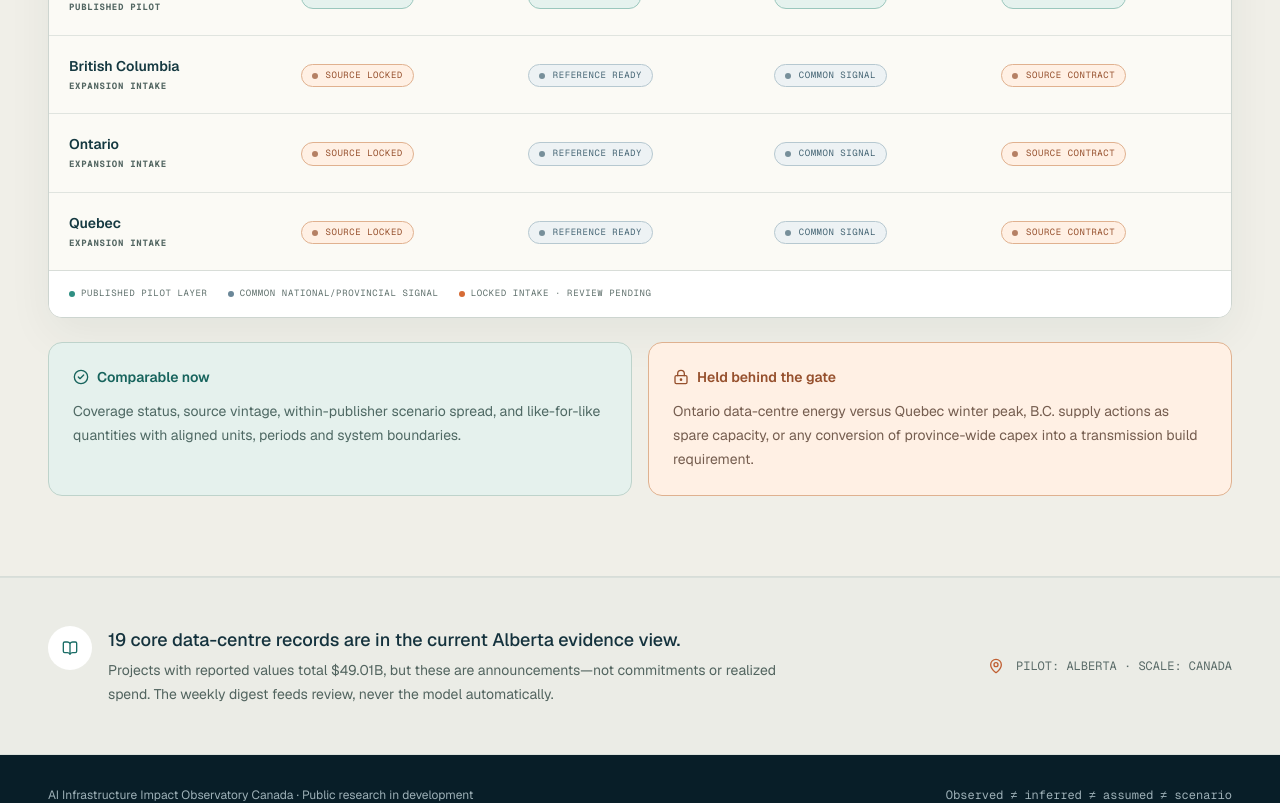
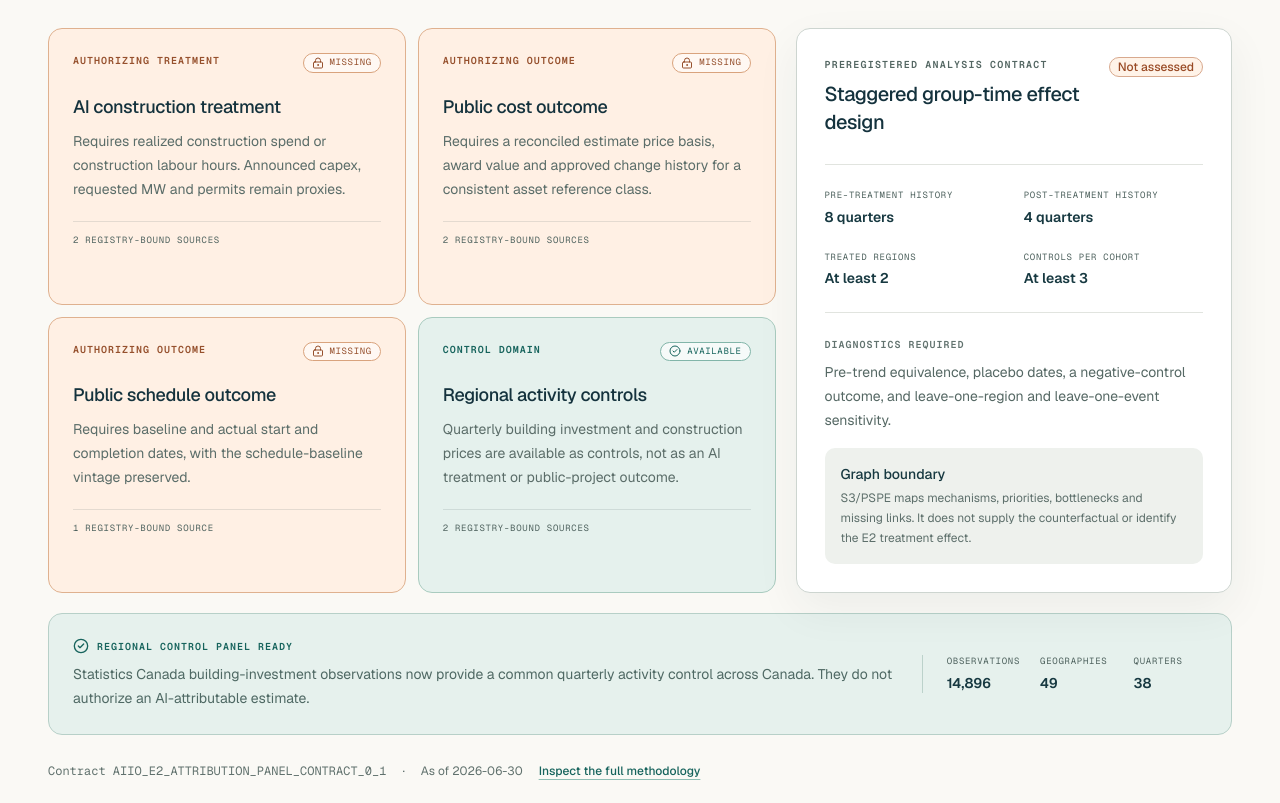
Before and after one commit to chiKeka/aiio-canada, a Next.js app: page /research in a window 1280 px wide. Shown: the part 2300-3103 px from the top of the page. Built offline with nearby package versions, Linux system fonts and the light colour scheme.

Commit message:
Add research identification gate console

```diff
--- a/components/observatory-dashboard.tsx
+++ b/components/observatory-dashboard.tsx
@@ -32,6 +32,8 @@ import {
   CardTitle,
 } from '@/components/ui/card';
 import releaseData from '@/public/data/latest.json';
+import attributionReadiness from '@/data/model-runs/ai_attribution_identification_readiness_v0.1.json';
+import buildingInvestmentControls from '@/data/model-runs/building_investment_controls_canada_v0.1.json';
 import { ModeToggle } from '@/components/mode-toggle';
 import { boundedDisplayScore } from '@/lib/decision-analysis';
 
@@ -79,6 +81,38 @@ const provincialCoverage = [
 ];
 
 const coverageColumns = ['Public projects', 'Cost reference', 'Trade labour', 'Power planning'];
+
+const attributionDomainMeta = [
+  {
+    id: 'REALIZED_AI_CONSTRUCTION_TREATMENT',
+    label: 'AI construction treatment',
+    role: 'Authorizing treatment',
+    summary: 'Requires realized construction spend or construction labour hours. Announced capex, requested MW and permits remain proxies.',
+  },
+  {
+    id: 'PUBLIC_PROJECT_COST_OUTCOMES',
+    label: 'Public cost outcome',
+    role: 'Authorizing outcome',
+    summary: 'Requires a reconciled estimate price basis, award value and approved change history for a consistent asset reference class.',
+  },
+  {
+    id: 'PUBLIC_PROJECT_SCHEDULE_OUTCOMES',
+    label: 'Public schedule outcome',
+    role: 'Authorizing outcome',
+    summary: 'Requires baseline and actual start and completion dates, with the schedule-baseline vintage preserved.',
+  },
+  {
+    id: 'REGIONAL_CONSTRUCTION_ACTIVITY_CONTROLS',
+    label: 'Regional activity controls',
+    role: 'Control domain',
+    summary: 'Quarterly building investment and construction prices are available as controls, not as an AI treatment or public-project outcome.',
+  },
+];
+
+const attributionDomains = attributionDomainMeta.map((meta) => ({
+  ...meta,
+  domain: attributionReadiness.domain_status.find((domain) => domain.domain_id === meta.id),
+}));
 
 export function ObservatoryDashboard() {
   const [capex, setCapex] = useState(50);
@@ -306,6 +340,87 @@ export function ObservatoryDashboard() {
         </div>
       </section>
 
+      <section id="identification-gate" className="border-y border-[#d7ddd8] bg-[#faf9f5]">
+        <div className="mx-auto max-w-[1440px] px-5 py-14 sm:px-8 lg:px-12 lg:py-20">
+          <div className="grid gap-8 lg:grid-cols-[minmax(0,.78fr)_minmax(520px,1.22fr)] lg:items-end">
+            <div>
+              <p className="font-mono text-xs font-semibold uppercase tracking-[0.15em] text-[#28766d]">Causal identification gate</p>
+              <h2 className="mt-4 max-w-2xl text-balance text-3xl font-medium tracking-[-0.045em] text-[#0d2b36] sm:text-5xl">
+                The model may explain pressure before it may claim an AI effect.
+              </h2>
+            </div>
+            <div className="border-l-2 border-[#d66b35] pl-5">
+              <p className="font-mono text-[10px] font-semibold uppercase tracking-[0.12em] text-[#96502d]">Current publication state · withheld</p>
+              <p className="mt-3 max-w-2xl text-sm leading-6 text-[#5c6965]">
+                {attributionReadiness.publication_authorization.reason} Cost escalation and schedule-delay fields remain null—not zero.
+              </p>
+            </div>
+          </div>
+
+          <div className="mt-10 grid gap-5 xl:grid-cols-[minmax(0,1.25fr)_minmax(380px,.75fr)]">
+            <div className="grid gap-3 sm:grid-cols-2" aria-label="Causal attribution evidence domains">
+              {attributionDomains.map(({ domain, id, label, role, summary }) => (
+                <AttributionDomainCard
+                  key={id}
+                  label={label}
+                  role={role}
+                  sourceCount={domain?.source_ids.length ?? 0}
+                  status={domain?.status ?? 'not_assessed'}
+                  summary={summary}
+                />
+              ))}
+            </div>
+
+            <article className="rounded-xl border border-[#cdd5d0] bg-white p-6 shadow-[0_16px_45px_rgba(21,55,55,.06)] sm:p-7">
+              <div className="flex items-start justify-between gap-4">
+                <div>
+                  <p className="font-mono text-[10px] font-semibold uppercase tracking-[0.12em] text-[#536662]">Preregistered analysis contract</p>
+                  <h3 className="mt-2 text-xl font-medium tracking-[-0.025em] text-[#14323d]">Staggered group-time effect design</h3>
+                </div>
+                <Badge variant="outline" className="border-[#d8a98e] bg-[#fff3e8] text-[#994a25]">Not assessed</Badge>
+              </div>
+
+              <dl className="mt-7 grid grid-cols-2 gap-x-5 gap-y-6 border-y border-[#e1e4df] py-6">
+                <ContractMetric label="Pre-treatment history" value={`${attributionReadiness.design.minimum_pre_treatment_quarters} quarters`} />
+                <ContractMetric label="Post-treatment history" value={`${attributionReadiness.design.minimum_post_treatment_quarters} quarters`} />
+                <ContractMetric label="Treated regions" value={`At least ${attributionReadiness.design.minimum_treated_regions}`} />
+                <ContractMetric label="Controls per cohort" value={`At least ${attributionReadiness.design.minimum_control_regions_per_cohort}`} />
+              </dl>
+
+              <div className="mt-6 space-y-4">
+                <div>
+                  <p className="font-mono text-[10px] font-semibold uppercase tracking-[0.1em] text-[#62736f]">Diagnostics required</p>
+                  <p className="mt-2 text-sm leading-6 text-[#556864]">Pre-trend equivalence, placebo dates, a negative-control outcome, and leave-one-region and leave-one-event sensitivity.</p>
+                </div>
+                <div className="rounded-lg bg-[#eef1ed] p-4">
+                  <p className="text-sm font-medium text-[#173941]">Graph boundary</p>
+                  <p className="mt-1 text-xs leading-5 text-[#5d6f6b]">{attributionReadiness.graph_role}</p>
+                </div>
+              </div>
+            </article>
+          </div>
+
+          <div className="mt-5 grid gap-5 rounded-xl border border-[#b7d0c8] bg-[#e6f1ed] p-5 sm:grid-cols-[minmax(0,1fr)_auto] sm:items-center sm:p-6">
+            <div>
+              <div className="flex items-center gap-2 text-[#17645d]"><CircleCheck className="size-4" /><p className="font-mono text-[10px] font-semibold uppercase tracking-[0.1em]">Regional control panel ready</p></div>
+              <p className="mt-2 text-sm leading-6 text-[#4f6964]">Statistics Canada building-investment observations now provide a common quarterly activity control across Canada. They do not authorize an AI-attributable estimate.</p>
+            </div>
+            <dl className="grid grid-cols-3 gap-5 border-t border-[#bcd2cb] pt-5 sm:border-l sm:border-t-0 sm:pl-6 sm:pt-0">
+              <ContractMetric label="Observations" value={buildingInvestmentControls.observation_count.toLocaleString('en-CA')} />
+              <ContractMetric label="Geographies" value={buildingInvestmentControls.geography_count.toString()} />
+              <ContractMetric label="Quarters" value={buildingInvestmentControls.quarter_count.toString()} />
+            </dl>
+          </div>
+
+          <div className="mt-7 flex flex-wrap items-center gap-4 text-xs text-[#60716d]">
+            <span className="font-mono">Contract {attributionReadiness.contract_id}</span>
+            <span aria-hidden="true">·</span>
+            <span>As of {buildingInvestmentControls.as_of_date}</span>
+            <Link className="font-medium text-[#17645d] underline decoration-[#8fbeb4] underline-offset-4 hover:text-[#0d4844]" href="/methods">Inspect the full methodology</Link>
+          </div>
+        </div>
+      </section>
+
       <section id="canada-coverage" className="border-y border-[#d7ddd8] bg-[#f0efe8]">
         <div className="mx-auto max-w-[1440px] px-5 py-14 sm:px-8 lg:px-12 lg:py-20">
           <div className="flex flex-col justify-between gap-6 lg:flex-row lg:items-end">
@@ -405,3 +520,24 @@ function CoverageStatus({ status }: { status: string }) {
       : 'border-[#e0b18f] bg-[#fff0e4] text-[#96502d]';
   return <span className={`inline-flex items-center gap-2 rounded-full border px-2.5 py-1 font-mono text-[9px] uppercase tracking-[0.06em] ${tone}`}><span className="size-1.5 rounded-full bg-current opacity-70" />{status}</span>;
 }
+
+function AttributionDomainCard({ label, role, sourceCount, status, summary }: { label: string; role: string; sourceCount: number; status: string; summary: string }) {
+  const available = status === 'available';
+  return (
+    <article className={`rounded-xl border p-5 sm:p-6 ${available ? 'border-[#a9cbbf] bg-[#e5f1ed]' : 'border-[#dfb18f] bg-[#fff0e4]'}`}>
+      <div className="flex items-start justify-between gap-3">
+        <p className={`font-mono text-[10px] font-semibold uppercase tracking-[0.1em] ${available ? 'text-[#17645d]' : 'text-[#96502d]'}`}>{role}</p>
+        <span className={`inline-flex items-center gap-1.5 rounded-full border px-2 py-0.5 font-mono text-[9px] uppercase tracking-[0.07em] ${available ? 'border-[#82b5a9] bg-white/65 text-[#17645d]' : 'border-[#d9a37d] bg-white/55 text-[#96502d]'}`}>
+          {available ? <CircleCheck className="size-3" /> : <LockKeyhole className="size-3" />}{status.replaceAll('_', ' ')}
+        </span>
+      </div>
+      <h3 className="mt-5 text-lg font-medium tracking-[-0.02em] text-[#14323d]">{label}</h3>
+      <p className="mt-2 text-sm leading-6 text-[#5b6d69]">{summary}</p>
+      <p className="mt-5 border-t border-current/15 pt-3 font-mono text-[9px] uppercase tracking-[0.08em] text-[#4e625e]">{sourceCount} registry-bound source{sourceCount === 1 ? '' : 's'}</p>
+    </article>
+  );
+}
+
+function ContractMetric({ label, value }: { label: string; value: string }) {
+  return <div><dt className="font-mono text-[9px] uppercase tracking-[0.08em] text-[#4e625e]">{label}</dt><dd className="mt-1 text-sm font-semibold text-[#173941]">{value}</dd></div>;
+}
```
Also changed, not shown: 1 other file (tests, documents, lock files or other folders).
